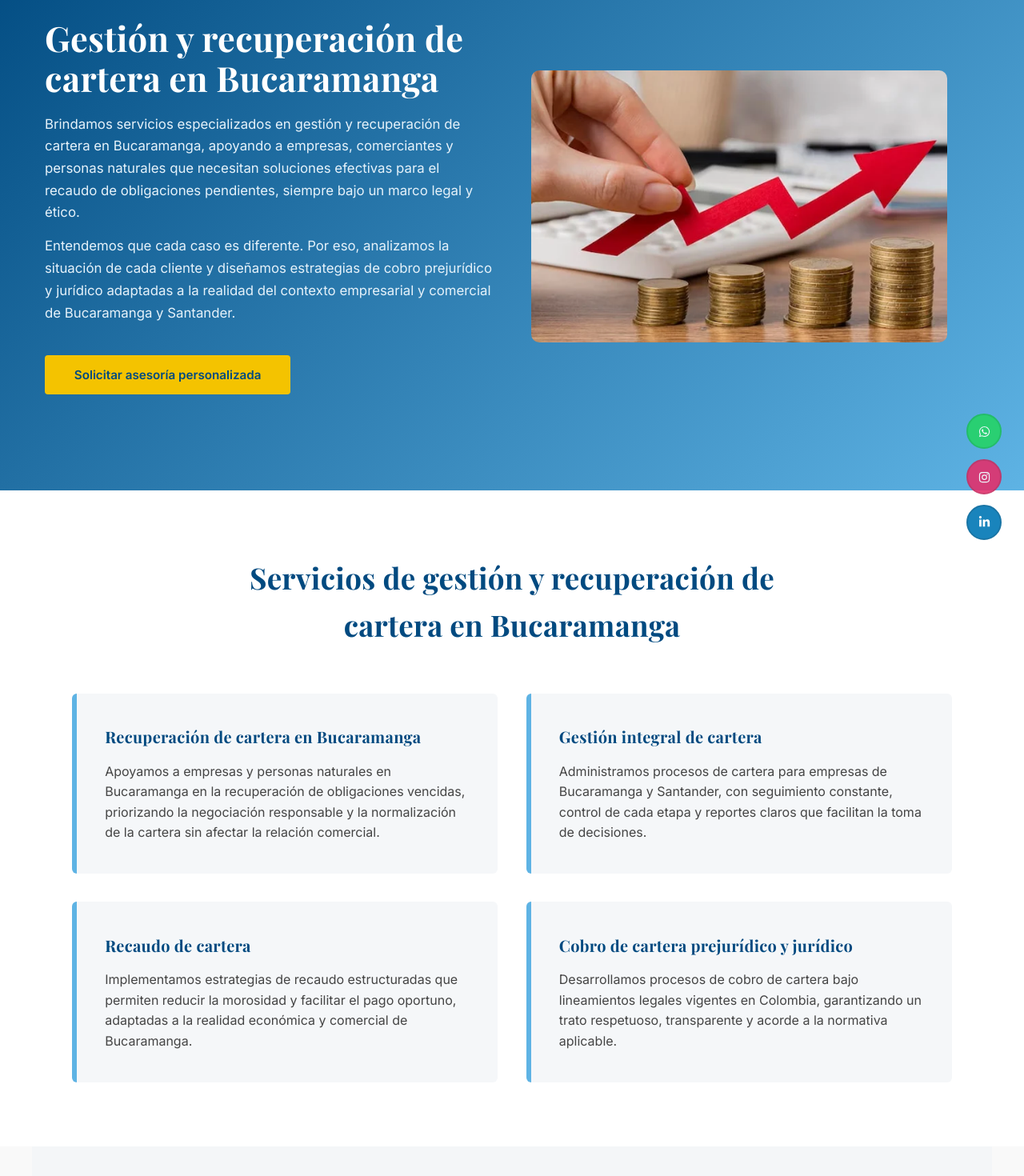
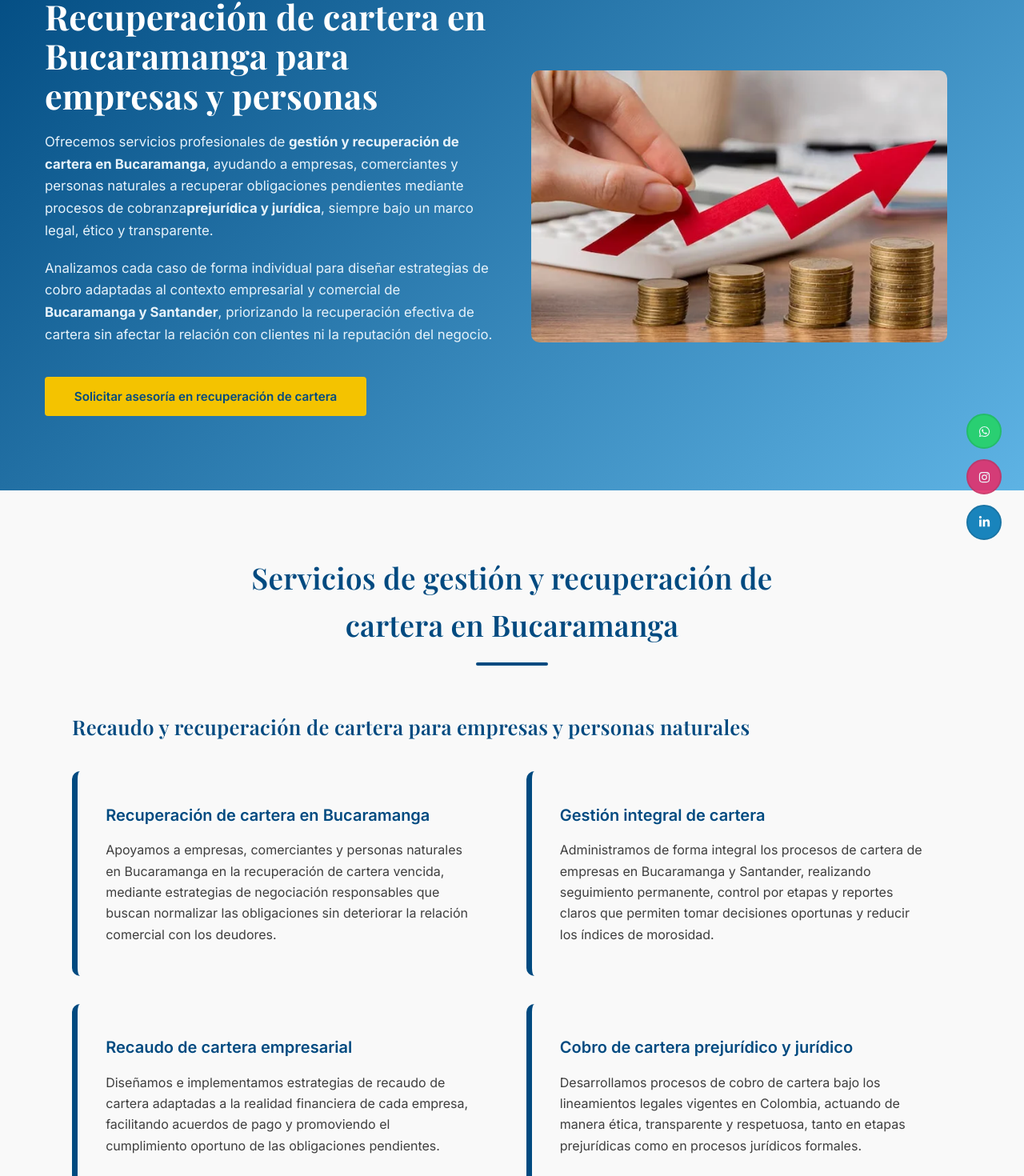
Before and after one commit to Jeffer-Andres-Tafurth-Cortes/Gestion-Cartera-Bucaramanga, a Next.js app: page / in a window 1280 px wide. Shown: the part 97-1567 px from the top of the page at 80% size. Built offline with nearby package versions, Linux system fonts and the light colour scheme.

Commit message:
Updates SEO text content Servicios section

```diff
--- a/src/app/components/Hero.tsx
+++ b/src/app/components/Hero.tsx
@@ -31,7 +31,7 @@ export default function Hero() {
           animate={{ opacity: 1, y: 0 }}
           transition={{ duration: 0.5, ease: "easeOut", delay: 0.2 }}
         >
-          Gestión y recuperación de cartera en Bucaramanga
+          Recuperación de cartera en Bucaramanga para empresas y personas
         </motion.h1>
 
         <motion.p
@@ -39,10 +39,14 @@ export default function Hero() {
           animate={{ opacity: 1, y: 0 }}
           transition={{ duration: 0.5, ease: "easeOut", delay: 0.3 }}
         >
-          Brindamos servicios especializados en gestión y recuperación de
-          cartera en Bucaramanga, apoyando a empresas, comerciantes y personas
-          naturales que necesitan soluciones efectivas para el recaudo de
-          obligaciones pendientes, siempre bajo un marco legal y ético.
+          <p>
+            Ofrecemos servicios profesionales de{" "}
+            <strong>gestión y recuperación de cartera en Bucaramanga</strong>,
+            ayudando a empresas, comerciantes y personas naturales a recuperar
+            obligaciones pendientes mediante procesos de cobranza
+            <strong>prejurídica y jurídica</strong>, siempre bajo un marco
+            legal, ético y transparente.
+          </p>
         </motion.p>
 
         <motion.p
@@ -50,10 +54,13 @@ export default function Hero() {
           animate={{ opacity: 1, y: 0 }}
           transition={{ duration: 0.5, ease: "easeOut", delay: 0.4 }}
         >
-          Entendemos que cada caso es diferente. Por eso, analizamos la
-          situación de cada cliente y diseñamos estrategias de cobro prejurídico
-          y jurídico adaptadas a la realidad del contexto empresarial y
-          comercial de Bucaramanga y Santander.
+          <p>
+            Analizamos cada caso de forma individual para diseñar estrategias de
+            cobro adaptadas al contexto empresarial y comercial de{" "}
+            <strong>Bucaramanga y Santander</strong>, priorizando la
+            recuperación efectiva de cartera sin afectar la relación con
+            clientes ni la reputación del negocio.
+          </p>
         </motion.p>
 
         <motion.button
@@ -62,7 +69,7 @@ export default function Hero() {
           transition={{ duration: 0.5, ease: "easeOut", delay: 0.5 }}
           onClick={handleClick}
         >
-          Solicitar asesoría personalizada
+          Solicitar asesoría en recuperación de cartera
         </motion.button>
       </motion.div>
 
@@ -74,7 +81,7 @@ export default function Hero() {
       >
         <Image
           src="/recuperacion-cartera.webp"
-          alt="Gestión y recuperación de cartera para empresas en Bucaramanga"
+          alt="Recuperación de cartera en Bucaramanga para empresas y comerciantes"
           width={520}
           height={340}
           sizes="(max-width: 768px) 100vw, 520px"
--- a/src/app/components/Services.tsx
+++ b/src/app/components/Services.tsx
@@ -3,26 +3,49 @@
 import styles from "../styles/Services.module.css";
 import { motion } from "framer-motion";
 
-const services = [
+const generalServices = [
   {
     title: "Recuperación de cartera en Bucaramanga",
     description:
-      "Apoyamos a empresas y personas naturales en Bucaramanga en la recuperación de obligaciones vencidas, priorizando la negociación responsable y la normalización de la cartera sin afectar la relación comercial.",
+      "Apoyamos a empresas, comerciantes y personas naturales en Bucaramanga en la recuperación de cartera vencida, mediante estrategias de negociación responsables que buscan normalizar las obligaciones sin deteriorar la relación comercial con los deudores.",
   },
   {
     title: "Gestión integral de cartera",
     description:
-      "Administramos procesos de cartera para empresas de Bucaramanga y Santander, con seguimiento constante, control de cada etapa y reportes claros que facilitan la toma de decisiones.",
+      "Administramos de forma integral los procesos de cartera de empresas en Bucaramanga y Santander, realizando seguimiento permanente, control por etapas y reportes claros que permiten tomar decisiones oportunas y reducir los índices de morosidad.",
   },
   {
-    title: "Recaudo de cartera",
+    title: "Recaudo de cartera empresarial",
     description:
-      "Implementamos estrategias de recaudo estructuradas que permiten reducir la morosidad y facilitar el pago oportuno, adaptadas a la realidad económica y comercial de Bucaramanga.",
+      "Diseñamos e implementamos estrategias de recaudo de cartera adaptadas a la realidad financiera de cada empresa, facilitando acuerdos de pago y promoviendo el cumplimiento oportuno de las obligaciones pendientes.",
   },
   {
     title: "Cobro de cartera prejurídico y jurídico",
     description:
-      "Desarrollamos procesos de cobro de cartera bajo lineamientos legales vigentes en Colombia, garantizando un trato respetuoso, transparente y acorde a la normativa aplicable.",
+      "Desarrollamos procesos de cobro de cartera bajo los lineamientos legales vigentes en Colombia, actuando de manera ética, transparente y respetuosa, tanto en etapas prejurídicas como en procesos jurídicos formales.",
+  },
+];
+
+const healthServices = [
+  {
+    title: "Recaudo de cartera para el sector salud",
+    description:
+      "Ofrecemos servicios especializados de recaudo de cartera para el sector salud en Colombia, apoyando a clínicas, hospitales, IPS y profesionales de la salud en la recuperación de cuentas pendientes provenientes de servicios médicos y asistenciales.",
+  },
+  {
+    title: "Recuperación de cartera EPS e IPS",
+    description:
+      "Acompañamos a IPS y prestadores de servicios de salud en la recuperación de cartera frente a EPS y otros pagadores, gestionando procesos de conciliación, seguimiento y normalización de cuentas conforme a la normatividad del sistema de salud colombiano.",
+  },
+  {
+    title: "Gestión de cartera por servicios médicos",
+    description:
+      "Administramos cartera derivada de consultas, procedimientos, hospitalizaciones y servicios especializados, garantizando trazabilidad, control documental y un recaudo estructurado que mejora el flujo de caja de las entidades de salud.",
+  },
+  {
+    title: "Cobro prejurídico y jurídico en salud",
+    description:
+      "Ejecutamos procesos de cobro de cartera en el sector salud bajo un enfoque legal y técnico, respetando los marcos regulatorios vigentes y buscando soluciones efectivas que permitan la recuperación de recursos sin afectar la operación de las entidades.",
   },
 ];
 
@@ -45,36 +68,29 @@ export default function Services() {
         Servicios de gestión y recuperación de cartera en Bucaramanga
       </motion.h2>
 
-      <motion.div
-        className={styles.grid}
-        initial="hidden"
-        whileInView="visible"
-        viewport={{ once: true, amount: 0.3 }}
-        variants={{
-          visible: {
-            transition: {
-              staggerChildren: 0.15,
-            },
-          },
-        }}
-      >
-        {services.map((service, index) => (
-          <motion.div
-            key={index}
-            className={styles.card}
-            variants={{
-              hidden: { opacity: 0, y: 20 },
-              visible: {
-                opacity: 1,
-                y: 0,
-                transition: {
-                  duration: 0.5,
-                  ease: "easeOut",
-                },
-              },
-            }}
-          >
-            <h3>{service.title}</h3>
+      {/* Cartera general */}
+      <motion.h3 className={styles.subTitle}>
+        Recaudo y recuperación de cartera para empresas y personas naturales
+      </motion.h3>
+
+      <motion.div className={styles.grid}>
+        {generalServices.map((service, index) => (
+          <motion.div key={index} className={styles.card}>
+            <h4>{service.title}</h4>
+            <p>{service.description}</p>
+          </motion.div>
+        ))}
+      </motion.div>
+
+      {/* Sector salud */}
+      <motion.h3 className={styles.subTitle}>
+        Recaudo de cartera para el sector salud en Colombia
+      </motion.h3>
+
+      <motion.div className={styles.grid}>
+        {healthServices.map((service, index) => (
+          <motion.div key={index} className={styles.card}>
+            <h4>{service.title}</h4>
             <p>{service.description}</p>
           </motion.div>
         ))}
--- a/src/app/styles/Services.module.css
+++ b/src/app/styles/Services.module.css
@@ -1,6 +1,5 @@
 .services {
   padding: 5rem 2.5rem;
-  background-color: #ffffff;
 }
 
 /* =========================
@@ -8,11 +7,35 @@
 ========================= */
 
 .services h2 {
-  max-width: 720px;
+  max-width: 760px;
   margin: 0 auto 3.5rem;
   text-align: center;
 
   font-size: 2.3rem;
+  font-weight: 600;
+  color: #004a80;
+}
+
+.services h2::after {
+  content: "";
+  display: block;
+  width: 90px;
+  height: 4px;
+  background-color: #004a80;
+  margin: 1.1rem auto 0;
+  border-radius: 4px;
+}
+
+/* =========================
+   SUBTITLE
+========================= */
+
+.subTitle {
+  max-width: 1100px;
+  margin: 0 auto 2.2rem;
+
+  font-size: 1.6rem;
+  font-weight: 600;
   color: #004a80;
 }
 
@@ -22,7 +45,7 @@
 
 .grid {
   max-width: 1100px;
-  margin: 0 auto;
+  margin: 0 auto 4rem;
 
   display: grid;
   grid-template-columns: repeat(2, 1fr);
@@ -34,33 +57,81 @@
 ========================= */
 
 .card {
-  background: #f5f7f9;
   padding: 2.4rem 2.2rem;
 
-  border-left: 6px solid #5eb3e4;
-  border-radius: 6px;
+  border-left: 7px solid #004a80;
+  border-radius: 10px;
 
-  color: #000000;
+  color: var(--c-black);
   transition:
     transform 0.25s ease,
-    box-shadow 0.25s ease;
+    box-shadow 0.25s ease,
+    border-color 0.25s ease;
 }
 
-.card h3 {
+.card h4 {
   font-size: 1.25rem;
+  font-weight: 600;
   color: #004a80;
 }
 
 .card p {
   margin-top: 0.9rem;
-  line-height: 1.6;
-  color: #444444;
+  line-height: 1.65;
+  color: #3e3e3e;
   font-size: 1rem;
 }
 
 .card:hover {
-  transform: translateY(-4px);
-  box-shadow: 0 12px 28px rgba(0, 0, 0, 0.08);
+  transform: translateY(-5px);
+  box-shadow: 0 16px 36px rgba(0, 0, 0, 0.12);
+  border-left-color: var(--c-gold);
+}
+
+/* =========================
+   HEALTH SECTOR
+========================= */
+
+.healthCard {
+  background: linear-gradient(180deg, #fffaf3 0%, var(--c-primary) 100%);
+  border-left-color: var(--c-purple);
+}
+
+.healthCard h4 {
+  color: var(--c-purple);
+}
+
+/* =========================
+   CTA BUTTON
+========================= */
+
+.ctaWrapper {
+  text-align: center;
+  margin-top: 3rem;
+}
+
+.ctaButton {
+  display: inline-block;
+  padding: 0.85rem 2.4rem;
+
+  background-color: #004a80;
+  color: #ffffff;
+  font-size: 0.95rem;
+  font-weight: 600;
+  letter-spacing: 0.4px;
+
+  border-radius: 999px;
+  text-decoration: none;
+  transition:
+    background-color 0.25s ease,
+    transform 0.25s ease,
+    box-shadow 0.25s ease;
+}
+
+.ctaButton:hover {
+  background-color: #00375f;
+  transform: translateY(-2px);
+  box-shadow: 0 10px 24px rgba(0, 74, 128, 0.35);
 }
 
 /* =========================
@@ -81,6 +152,10 @@
     font-size: 2rem;
     margin-bottom: 2.8rem;
   }
+
+  .subTitle {
+    font-size: 1.4rem;
+  }
 }
 
 @media (max-width: 480px) {
@@ -95,4 +170,8 @@
   .card {
     padding: 2rem 1.6rem;
   }
+
+  .card h4 {
+    font-size: 1.15rem;
+  }
 }
```
